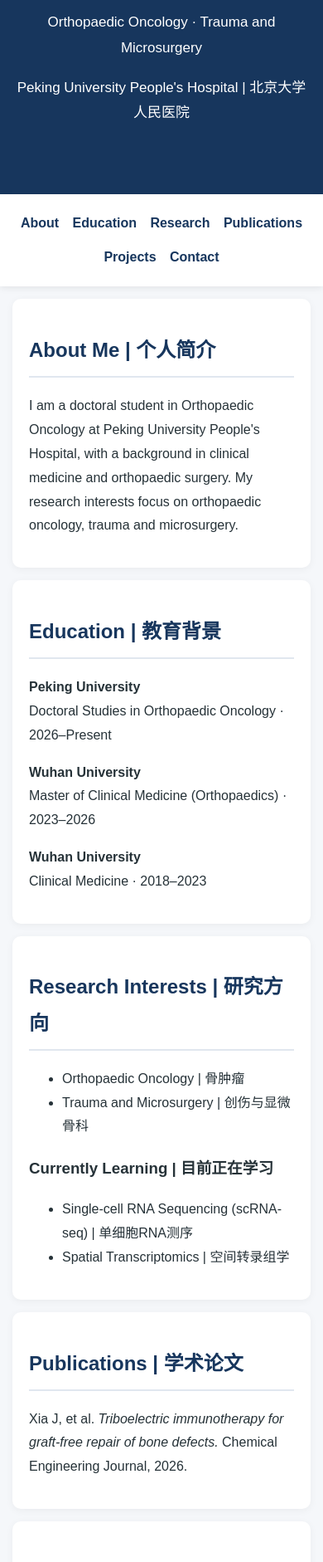
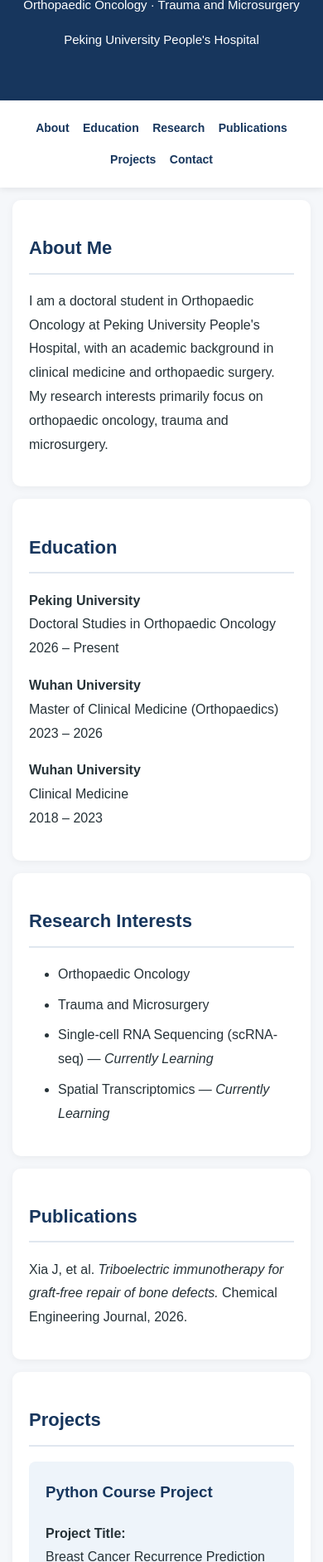
Before and after one commit to Xialan0614/xialan0614.github.io, a plain HTML site: page index.html in a window 390 px wide. Shown: the part 118-2000 px from the top of the page at 83% size. Drawn offline with Linux system fonts and the light colour scheme.

Commit message:
Update index.html

```diff
--- a/index.html
+++ b/index.html
@@ -1,10 +1,20 @@
 <!DOCTYPE html>
-<html lang="zh-CN">
+<html lang="en">
+
 <head>
     <meta charset="UTF-8">
     <meta name="viewport" content="width=device-width, initial-scale=1.0">
+
     <title>Jianghan Xia | Academic Homepage</title>
+
     <style>
+
+        /* Smooth scrolling */
+        html {
+            scroll-behavior: smooth;
+        }
+
+        /* General page style */
         body {
             font-family: Arial, "Microsoft YaHei", sans-serif;
             margin: 0;
@@ -13,6 +23,7 @@
             line-height: 1.8;
         }
 
+        /* Header */
         header {
             background: #17365d;
             color: white;
@@ -30,11 +41,17 @@
             font-size: 17px;
         }
 
+        /* Navigation bar */
         nav {
             background: #ffffff;
             padding: 15px;
             text-align: center;
+
             box-shadow: 0 2px 8px rgba(0,0,0,0.08);
+
+            position: sticky;
+            top: 0;
+            z-index: 1000;
         }
 
         nav a {
@@ -42,155 +59,321 @@
             text-decoration: none;
             color: #17365d;
             font-weight: bold;
+            transition: color 0.3s;
         }
 
+        nav a:hover {
+            color: #4a90e2;
+        }
+
+        /* Main content sections */
         section {
             background: white;
             max-width: 950px;
             margin: 30px auto;
             padding: 30px;
+
             border-radius: 10px;
             box-shadow: 0 2px 10px rgba(0,0,0,0.05);
+
+            scroll-margin-top: 90px;
         }
 
+        /* Section titles */
         h2 {
             color: #17365d;
             border-bottom: 2px solid #e0e7ef;
             padding-bottom: 10px;
         }
 
+        h3 {
+            color: #263238;
+            margin-top: 20px;
+        }
+
+        /* Lists */
+        ul {
+            padding-left: 35px;
+        }
+
+        li {
+            margin-bottom: 8px;
+        }
+
+        /* Project card */
         .project {
             background: #eef4fa;
             padding: 20px;
             border-radius: 8px;
+            margin-top: 15px;
         }
 
+        .project h3 {
+            margin-top: 0;
+            color: #17365d;
+        }
+
+        /* Links */
+        a {
+            color: #2166b1;
+        }
+
+        a:hover {
+            color: #17365d;
+        }
+
+        /* Footer */
         footer {
             text-align: center;
             padding: 30px;
             color: #777;
+            font-size: 14px;
         }
 
+        /* Mobile responsive design */
         @media (max-width: 700px) {
-            header h1 { font-size: 28px; }
-            nav a { display: inline-block; margin: 6px; }
-            section { margin: 15px; padding: 20px; }
+
+            header {
+                padding: 45px 15px;
+            }
+
+            header h1 {
+                font-size: 28px;
+            }
+
+            header p {
+                font-size: 15px;
+            }
+
+            nav a {
+                display: inline-block;
+                margin: 6px;
+                font-size: 14px;
+            }
+
+            section {
+                margin: 15px;
+                padding: 20px;
+            }
+
+            h2 {
+                font-size: 22px;
+            }
+
         }
+
     </style>
+
 </head>
+
 
 <body>
 
+<!-- ================= HEADER ================= -->
+
 <header>
+
     <h1>Jianghan Xia | 夏江涵</h1>
-    <p>Orthopaedic Oncology · Trauma and Microsurgery</p>
-    <p>Peking University People's Hospital | 北京大学人民医院</p>
+
+    <p>
+        Orthopaedic Oncology · Trauma and Microsurgery
+    </p>
+
+    <p>
+        Peking University People's Hospital
+    </p>
+
 </header>
 
+
+<!-- ================= NAVIGATION ================= -->
+
 <nav>
+
     <a href="#about">About</a>
+
     <a href="#education">Education</a>
+
     <a href="#research">Research</a>
+
     <a href="#publications">Publications</a>
+
     <a href="#projects">Projects</a>
+
     <a href="#contact">Contact</a>
+
 </nav>
 
+
+<!-- ================= ABOUT ================= -->
+
 <section id="about">
-    <h2>About Me | 个人简介</h2>
+
+    <h2>About Me</h2>
+
     <p>
         I am a doctoral student in Orthopaedic Oncology at
-        Peking University People's Hospital, with a background
-        in clinical medicine and orthopaedic surgery.
-        My research interests focus on orthopaedic oncology,
+        Peking University People's Hospital, with an academic
+        background in clinical medicine and orthopaedic surgery.
+
+        My research interests primarily focus on orthopaedic oncology,
         trauma and microsurgery.
     </p>
+
 </section>
 
+
+<!-- ================= EDUCATION ================= -->
+
 <section id="education">
-    <h2>Education | 教育背景</h2>
-    <p><strong>Peking University</strong><br>
-       Doctoral Studies in Orthopaedic Oncology · 2026–Present
+
+    <h2>Education</h2>
+
+    <p>
+        <strong>Peking University</strong><br>
+        Doctoral Studies in Orthopaedic Oncology<br>
+        2026 – Present
     </p>
 
-    <p><strong>Wuhan University</strong><br>
-       Master of Clinical Medicine (Orthopaedics) · 2023–2026
+    <p>
+        <strong>Wuhan University</strong><br>
+        Master of Clinical Medicine (Orthopaedics)<br>
+        2023 – 2026
     </p>
 
-    <p><strong>Wuhan University</strong><br>
-       Clinical Medicine · 2018–2023
+    <p>
+        <strong>Wuhan University</strong><br>
+        Clinical Medicine<br>
+        2018 – 2023
     </p>
+
 </section>
 
+
+<!-- ================= RESEARCH ================= -->
+
 <section id="research">
-    <h2>Research Interests | 研究方向</h2>
+
+    <h2>Research Interests</h2>
 
     <ul>
-        <li>Orthopaedic Oncology | 骨肿瘤</li>
-        <li>Trauma and Microsurgery | 创伤与显微骨科</li>
+
+        <li>
+            Orthopaedic Oncology
+        </li>
+
+        <li>
+            Trauma and Microsurgery
+        </li>
+
+        <li>
+            Single-cell RNA Sequencing (scRNA-seq)
+            — <em>Currently Learning</em>
+        </li>
+
+        <li>
+            Spatial Transcriptomics
+            — <em>Currently Learning</em>
+        </li>
+
     </ul>
 
-    <h3>Currently Learning | 目前正在学习</h3>
-
-    <ul>
-        <li>Single-cell RNA Sequencing (scRNA-seq) | 单细胞RNA测序</li>
-        <li>Spatial Transcriptomics | 空间转录组学</li>
-    </ul>
 </section>
 
+
+<!-- ================= PUBLICATIONS ================= -->
+
 <section id="publications">
-    <h2>Publications | 学术论文</h2>
+
+    <h2>Publications</h2>
+
     <p>
         Xia J, et al.
-        <em>Triboelectric immunotherapy for graft-free repair of bone defects.</em>
+
+        <em>
+            Triboelectric immunotherapy for graft-free repair of bone defects.
+        </em>
+
         Chemical Engineering Journal, 2026.
     </p>
+
 </section>
 
+
+<!-- ================= PROJECTS ================= -->
+
 <section id="projects">
-    <h2>Projects | 项目展示</h2>
+
+    <h2>Projects</h2>
 
     <div class="project">
-        <h3>Python Course Project | Python课程作业</h3>
+
+        <h3>Python Course Project</h3>
 
         <p>
+            <strong>Project Title:</strong><br>
             Breast Cancer Recurrence Prediction
         </p>
 
         <p>
             <strong>Status:</strong> In Progress
         </p>
+
+        <p>
+            The project will be updated with analysis results,
+            visualizations, source code, and the final report.
+        </p>
+
     </div>
+
 </section>
 
+
+<!-- ================= CONTACT ================= -->
+
 <section id="contact">
-    <h2>Contact | 联系方式</h2>
+
+    <h2>Contact</h2>
 
     <p>
-        <strong>Peking University Email:</strong>
+        <strong>Peking University Email:</strong><br>
+
         <a href="mailto:2611110401@stu.pku.edu.cn">
             2611110401@stu.pku.edu.cn
         </a>
     </p>
 
     <p>
-        <strong>Wuhan University Email:</strong>
+        <strong>Wuhan University Email:</strong><br>
+
         <a href="mailto:xiajianghan@whu.edu.cn">
             xiajianghan@whu.edu.cn
         </a>
     </p>
 
     <p>
-        <strong>GitHub:</strong>
-        <a href="https://github.com/Xialan0614">
+        <strong>GitHub:</strong><br>
+
+        <a href="https://github.com/Xialan0614"
+           target="_blank"
+           rel="noopener noreferrer">
+
             github.com/Xialan0614
+
         </a>
     </p>
+
 </section>
 
+
+<!-- ================= FOOTER ================= -->
+
 <footer>
-    © 2026 Xia Jianghan · Academic Homepage
+
+    © 2026 Jianghan Xia · Academic Homepage
+
 </footer>
+
 
 </body>
 </html>
```
